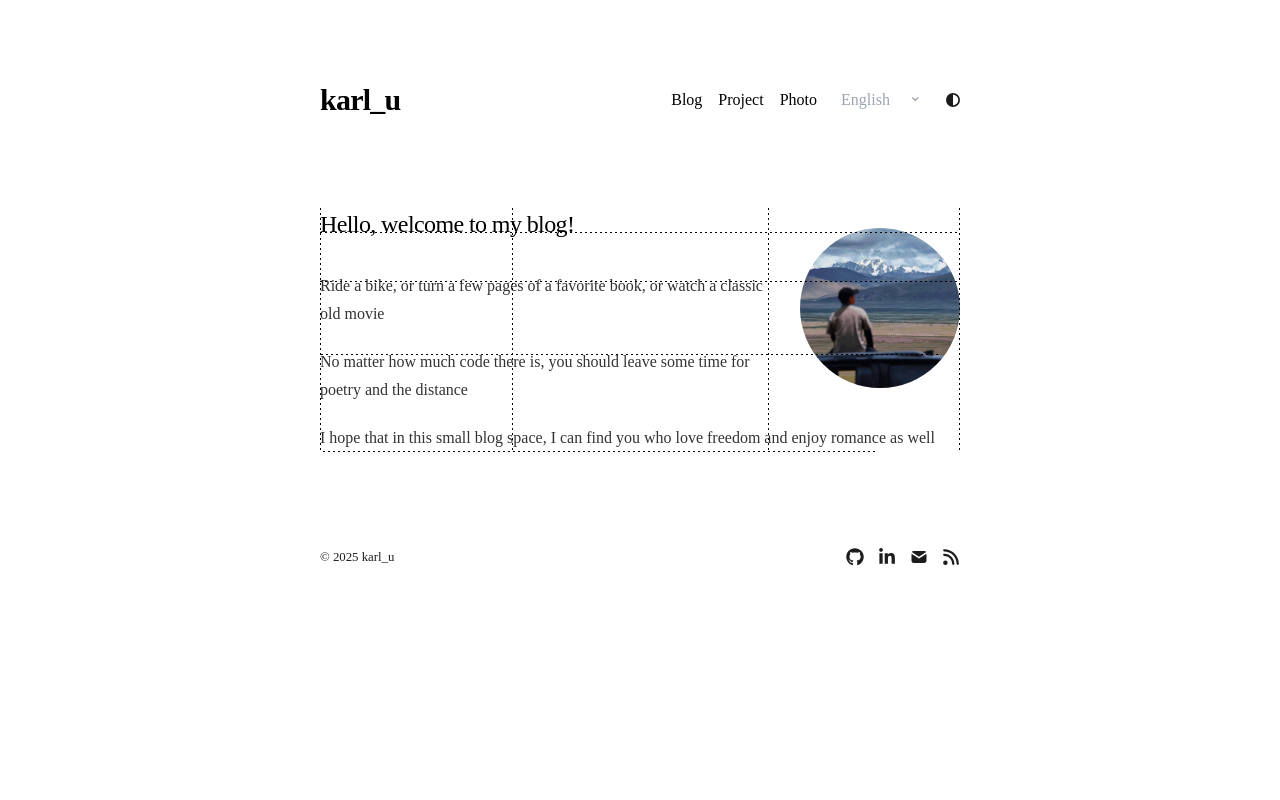
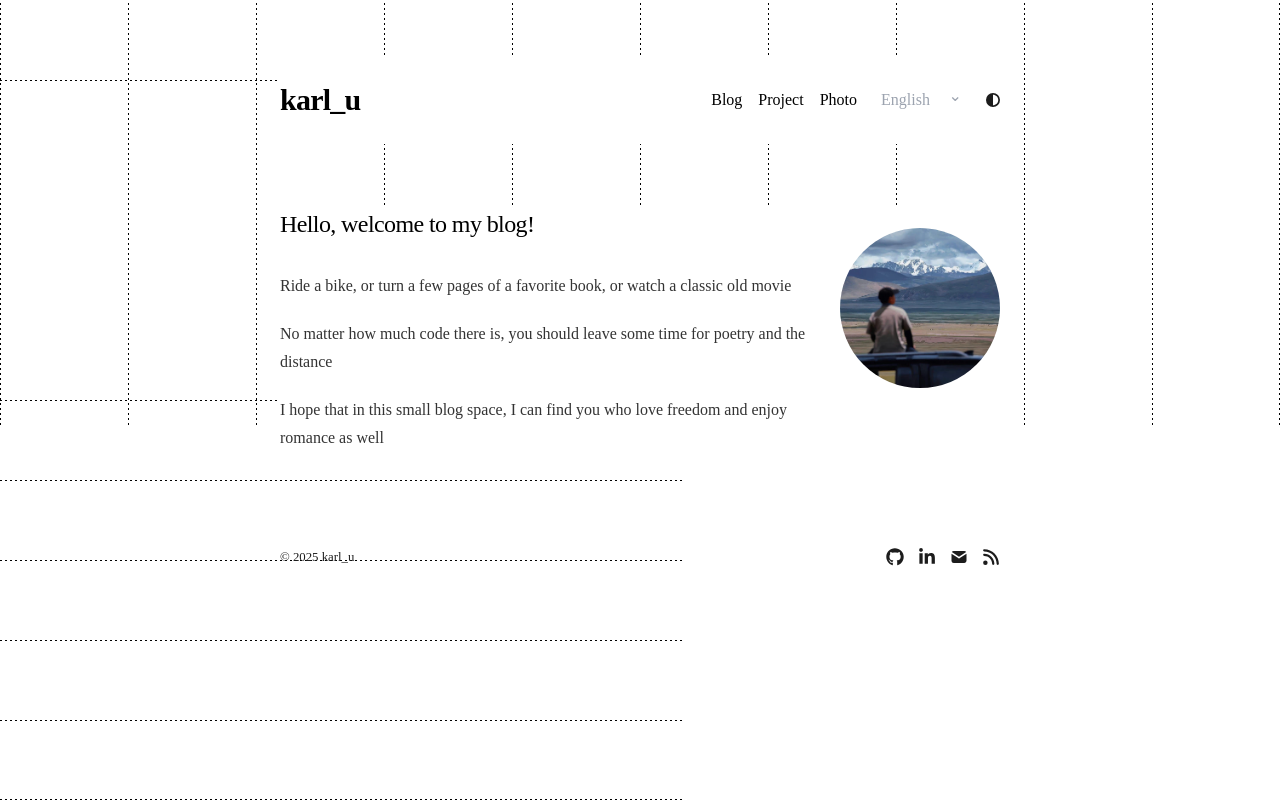
Before and after one commit to AstralBit/nextjs-boilerplate, a Next.js app: page /en in a window 1280 px wide. Built offline with nearby package versions, Linux system fonts and the light colour scheme.

Commit message:
feat: ✨ add animation

```diff
--- a/src/app/[locale]/page.tsx
+++ b/src/app/[locale]/page.tsx
@@ -8,35 +8,54 @@ export default function Page() {
 
   return (
     <>
+      <section>
+        <div className="home-page  relative z-10">
+          <Image
+            src="/IMG_6096.webp"
+            alt="Profile photo"
+            className="rounded-full bg-gray-100 block lg:mt-5 mt-0 lg:mb-5 mb-10 mx-auto sm:float-right sm:ml-5 sm:mb-5 hover:grayscale-0"
+            unoptimized
+            width={160}
+            height={160}
+            priority
+          />
+          <h1 className="mb-8 text-2xl font-medium tracking-tight relative z-10">
+            {t("welcome")}
+          </h1>
+          <div className="prose prose-neutral dark:prose-invert">
+            <p> {t("p2")}</p>
+            <p> {t("p3")}</p>
+            <p> {t("p4")}</p>
+          </div>
+        </div>
+      </section>
+
       <section className="ani-1 relative  overflow-hidden">
         <div className="x-line top-[10%]"></div>
+        <div className="x-line top-[20%]"></div>
         <div className="x-line top-[30%]"></div>
+        <div className="x-line top-[40%]"></div>
+        <div className="x-line top-[50%]"></div>
         <div className="x-line top-[60%]"></div>
+        <div className="x-line top-[70%]"></div>
+        <div className="x-line top-[80%]"></div>
+        <div className="x-line top-[90%]"></div>
+        <div className="x-line top-[100%]"></div>
         {/* <!-- 减去line-width是因为 overflow-hidden 会遮住100%偏移的元素 --> */}
         <div className="x-line top-[calc(100%-var(--line-width))]"></div>
 
         <div className="y-line  left-0"></div>
+        <div className="y-line  left-[10%]"></div>
+        <div className="y-line  left-[20%]"></div>
         <div className="y-line  left-[30%]"></div>
+        <div className="y-line  left-[40%]"></div>
+        <div className="y-line  left-[50%]"></div>
+        <div className="y-line  left-[60%]"></div>
         <div className="y-line  left-[70%]"></div>
+        <div className="y-line  left-[80%]"></div>
+        <div className="y-line  left-[90%]"></div>
+        <div className="y-line  left-[100%]"></div>
         <div className="y-line  left-[calc(100%-var(--line-width))]"></div>
-
-        <Image
-          src="/IMG_6096.webp"
-          alt="Profile photo"
-          className="rounded-full bg-gray-100 block lg:mt-5 mt-0 lg:mb-5 mb-10 mx-auto sm:float-right sm:ml-5 sm:mb-5 hover:grayscale-0"
-          unoptimized
-          width={160}
-          height={160}
-          priority
-        />
-        <h1 className="mb-8 text-2xl font-medium tracking-tight">
-          {t("welcome")}
-        </h1>
-        <div className="prose prose-neutral dark:prose-invert">
-          <p> {t("p2")}</p>
-          <p> {t("p3")}</p>
-          <p> {t("p4")}</p>
-        </div>
       </section>
     </>
   );
--- a/src/app/style.css
+++ b/src/app/style.css
@@ -18,15 +18,15 @@
   --sh-jsxliterals: #6266d1;
   --sh-property: #e25a1c;
   --sh-entity: #e25a1c;
-
+  --text-bg-page: white;
   --line-width: 1px;
   --line-gap: 5px;
   --line-color: black;
 
   /* 定义延迟变量 */
-  --delay: 0.8s;
+  --delay: 8s;
   /* 定义动画时长 */
-  --duration: 1s;
+  --duration: 16s;
 }
 
 /* Dark theme colors */
@@ -42,6 +42,7 @@
   --sh-property: #e25a1c;
   --sh-entity: #e25a1c;
   --line-color: white;
+  --text-bg-page: #121212;
 }
 
 html {
@@ -162,6 +163,13 @@ table {
 }
 
 .ani-1 {
+  z-index: 0;
+  position: fixed;
+  width: 100vw;
+  height: 100vh;
+  left: 0;
+  top: 0;
+
   .x-line {
     position: absolute;
     background: linear-gradient(
@@ -218,6 +226,10 @@ table {
   animation-duration: calc(var(--duration) - 0.5s);
 }
 
+.y-line:nth-child(8) {
+  animation-delay: calc(var(--delay) + 0.2s);
+  animation-duration: calc(var(--duration) - 0.5s);
+}
 @keyframes offset-x {
   from {
     left: -100%;
@@ -235,3 +247,11 @@ table {
     top: 0;
   }
 }
+
+.home-page {
+   background: var(--text-bg-page);
+}
+
+.nav-page {
+  background: var(--text-bg-page);
+}
--- a/src/components/BaseLayout.tsx
+++ b/src/components/BaseLayout.tsx
@@ -25,7 +25,7 @@ export default async function BaseLayout({ children, locale }: Props) {
           enableSystem
           disableTransitionOnChange
         >
-          <main className="flex-auto min-w-0 mt-2 md:mt-6 flex flex-col px-6 sm:px-4 md:px-0 max-w-[640px] w-full">
+          <main className="flex-auto min-w-0 mt-2 md:mt-6 flex flex-col px-6 sm:px-4 md:px-0 max-w-[720px] w-full">
             <NextIntlClientProvider messages={messages}>
               <Navbar />
               {children}
--- a/src/components/footer.tsx
+++ b/src/components/footer.tsx
@@ -37,7 +37,7 @@ function SocialLinks() {
 
 export default function Footer() {
   return (
-    <small className="block lg:mt-24 mt-16 text-[#1C1C1C] dark:text-[#D4D4D4]">
+    <small className="block lg:mt-24 mt-16 text-[#1C1C1C] dark:text-[#D4D4D4] relative z-10">
       <time>© {YEAR}</time>{" "}
       <a className="no-underline" rel="noopener noreferrer">
         {metaData.title}
--- a/src/components/nav.tsx
+++ b/src/components/nav.tsx
@@ -15,7 +15,7 @@ export function Navbar() {
   };
 
   return (
-    <nav className="lg:mb-16 mb-12 py-5">
+    <nav className="lg:mb-16 mb-12 py-5 relative z-10 nav-page">
       <div className="flex flex-col md:flex-row md:items-center justify-between">
         <div className="flex items-center">
           <Link href="/" className="text-3xl font-semibold tracking-tight">
```
